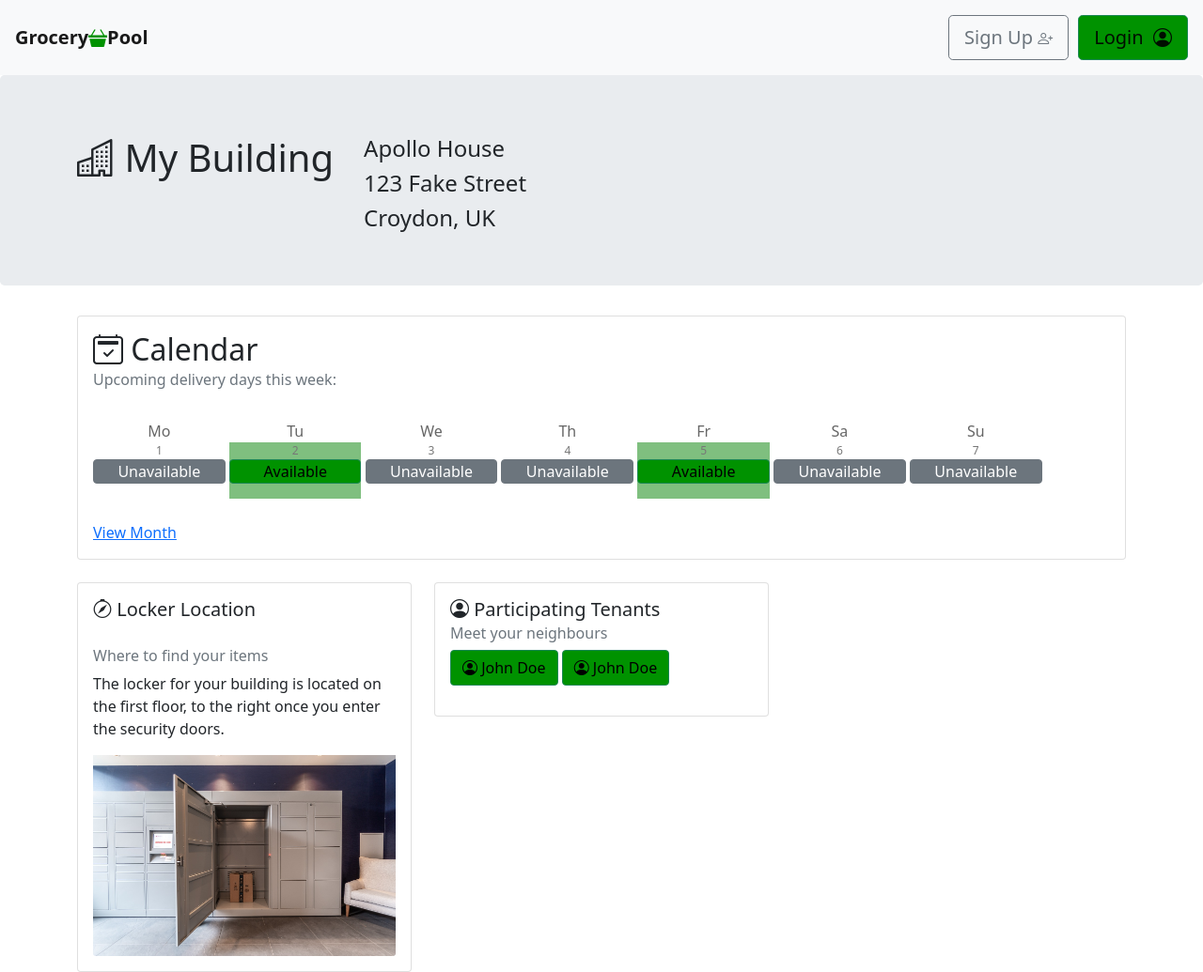
After one commit to noahabay/foodfeed, a PHP site: page /building.php in a window 1280 px wide. The commit adds this page. Shown: the whole page at 94% size. Run offline with PHP 8.4, Linux system fonts and the light colour scheme; some libraries are stand-ins or nearby versions.

Commit message:
update changes

```diff
--- /dev/null
+++ b/website/building.php
@@ -0,0 +1,101 @@
+<?php include "includes/header.php" ?>
+
+<div class="jumbotron" style = "height: 14em">
+  <div class="container">
+        <div class = "logo-align">
+            <h1><i class="bi-building"></i> My Building</h1>
+        </div>
+
+        <div class = "logo-align logo-align-text">
+        <h4>Apollo House</h4>
+        <h4>123 Fake Street</h4>
+        <h4>Croydon, UK</h4>
+
+        </div>
+
+
+  </div>
+</div>
+
+<main>
+    <div class = "container">
+        <div class = "row">
+            <div class = "col-lg-12">
+                <div class="card">
+                    <div class="card-body">
+                        <h2><i class="bi bi-calendar2-check"></i> Calendar</h2>
+                        <h6 class="card-subtitle mb-2 text-muted">Upcoming delivery days this week:</h6>
+                            <br>
+
+                            <div class = "calendar">
+
+                                <ul class="weekdays">
+                                    <li>Mo</li>
+                                    <li>Tu</li>
+                                    <li>We</li>
+                                    <li>Th</li>
+                                    <li>Fr</li>
+                                    <li>Sa</li>
+                                    <li>Su</li>
+                                </ul>
+
+                                <ul class="days">
+                                    <li>1<button type="button" class="btn btn-secondary">Unavailable</button></li>
+                                    <li>2<button type="button" class="btn btn-success">Available</button></li>
+                                    <li>3<button type="button" class="btn btn-secondary">Unavailable</button></li>
+                                    <li>4<button type="button" class="btn btn-secondary">Unavailable</button></li>
+                                    <li>5<button type="button" class="btn btn-success">Available</button></li>
+                                    <li>6<button type="button" class="btn btn-secondary">Unavailable</button></li>
+                                    <li>7<button type="button" class="btn btn-secondary">Unavailable</button></li>
+                                </ul>
+                            </div>
+                        <br>
+                        <a href="#" class="card-link">View Month</a>
+                    </div>
+                </div>
+            </div>
+
+
+        </div>
+
+        <br>
+
+        <div class = "row">
+
+            <div class = "col-lg-4">
+                <div class="card">
+                    <div class="card-body">
+                        <h5 class="card-title"><i class="bi bi-compass"></i> Locker Location</h5>
+                        <br>
+                        <h6 class="card-subtitle mb-2 text-muted">Where to find your items</h6>
+                        <p class="card-text">The locker for your building is located on the first floor, to the right once you enter the security doors.</p>
+                        <img class="card-img-bottom" src="images/locker.jpg" alt="Card image cap">
+                    </div>
+                </div>
+            </div>
+
+            <div class = "col-lg-4">
+                <div class="card">
+                    <div class="card-body">
+                        <h5 class="card-title"><i class="bi bi-person-circle"></i> Participating Tenants</h5>
+                        <h6 class="card-subtitle mb-2 text-muted">Meet your neighbours</h6>
+
+                        <p>
+                            <a href="account.php"><button type="button" class="btn btn-success"><i class="bi-person-circle"></i> John Doe</button></a>
+                            <a href="account.php"><button type="button" class="btn btn-success"><i class="bi-person-circle"></i> John Doe</button>
+                        </p>
+                    </div>
+                </div>
+            </div>
+
+        </div>
+
+
+
+    </div>
+</main>
+
+<script>
+</script>
+
+<?php include "includes/footer.php" ?>
--- a/website/includes/components/navbar.php
+++ b/website/includes/components/navbar.php
@@ -3,20 +3,31 @@
   <button class="navbar-toggler" type="button" data-toggle="collapse" data-target="#navbarText" aria-controls="navbarText" aria-expanded="false" aria-label="Toggle navigation">
     <span class="navbar-toggler-icon"></span>
   </button>
+
   <div class="collapse navbar-collapse" id="navbarText">
     <ul class="navbar-nav mr-auto">
-      <li class="nav-item">
-        <a class="nav-link" href="about.php">About</a>
-      </li>
-      <li class="nav-item">
-        <a class="nav-item nav-link" href="team.php">Team</a>
-      </li>
 
       <li class="nav-item">
-        <a class="nav-item nav-link" href="users.php">Users</a>
+        <a class="nav-item nav-link" href="#"></a>
       </li>
+      <?php
+        if(isset($_SESSION["userName"])){
+      ?>
+        <li class="nav-item">
+          <a class="nav-item nav-link" href="account.php"><button type="button" class="btn btn-secondary"><i class="bi-person-circle"></i> My Account</button></a>
+        </li>
+
+        <li class="nav-item">
+          <a class="nav-item nav-link" href="building.php"><button type="button" class="btn btn-secondary"><i class="bi-building"></i> My Building</button></a>
+        </li>
+
+        <li class="nav-item">
+          <a class="nav-item nav-link" href="orders.php"><button type="button" class="btn btn-secondary"><i class="bi bi-card-checklist"></i> My Orders</button></a>
+        </li>
+
+
+    <?php } ?>
     </ul>
-
     <?php
     if(isset($_SESSION["userName"])){
       ?>
--- a/website/styles/main.css
+++ b/website/styles/main.css
@@ -199,6 +199,87 @@ h1.brand{
 }
 
 
+.calendar * {
+    width: 100%;
+    margin: 0 !important;
+    padding: 0 !important;
+}
+
+/* Month header */
+.month {
+  background-color: rgb(170, 170, 170);
+  text-align: center;
+
+}
+
+/* Month list */
+.month ul {
+  margin: 0;
+  padding: 0;
+}
+
+.month h3{
+    margin-bottom: 0;
+}
+
+.month ul li {
+
+  color: white;
+  letter-spacing: 3px;
+}
+
+
+/* Weekdays (Mon-Sun) */
+.weekdays {
+  margin: 0;
+  padding: 10px 0;
+}
+
+.weekdays li {
+  display: inline-block;
+  width: 13%;
+  color: #666;
+  text-align: center;
+}
+
+/* Days (1-31) */
+.days {
+  margin: 0;
+
+}
+
+.days li {
+  list-style-type: none;
+  display: inline-block;
+  width: 13%;
+  height: 5em;
+  text-align: center;
+  font-size:12px;
+  color: #777;
+
+
+}
+
+.days button{
+    width: 100%;
+}
+
+.days li:nth-child(2) {
+    background-color: rgba(0, 128, 0, 0.5);
+}
+
+.days li:nth-child(5) {
+    background-color: rgba(0, 128, 0, 0.5);
+}
+
+
+/* Highlight the "current" day */
+.days li .active {
+
+  color: white !important
+}
+
+
 @media only screen
 and (min-width : 320px)
 and (max-width : 480px) {
```
Also changed, not shown: website/account.php (added, +18 -0 lines), website/includes/components/landingcarousel.php (+38 -7 lines), website/orders.php (added, +18 -0 lines), website/calendar.php (added), website/images/locker.jpg (added), website/myorders.php (deleted).
